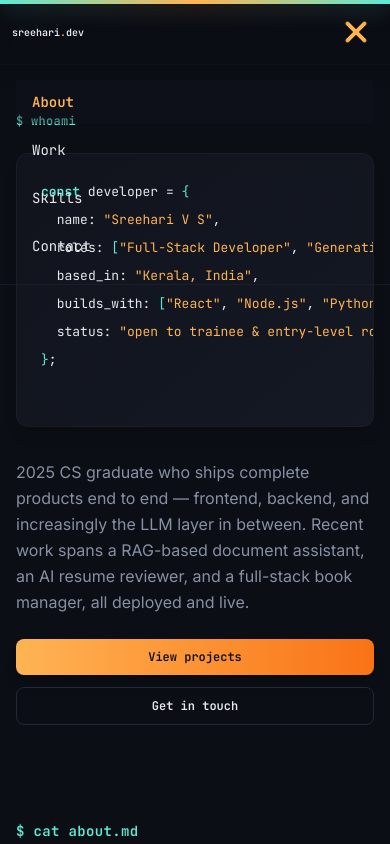
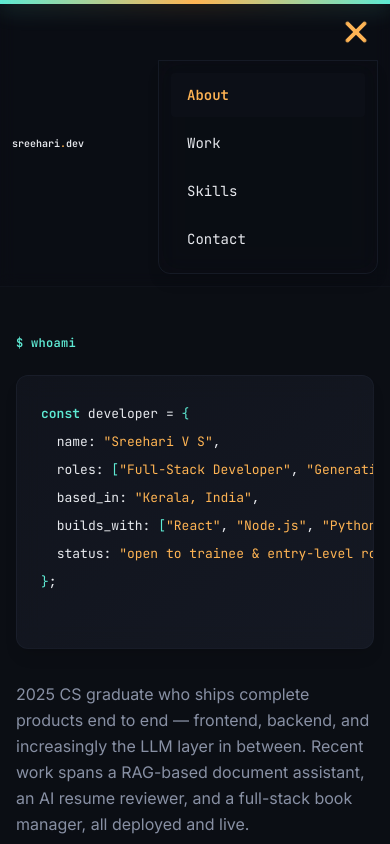
Before and after one commit to Sreeharivs1983/my-portfolio, a React (Vite) app: page / in a window 390 px wide. Both pictures are taken after a click on the button "Toggle menu". Shown: the top 844 px of the page. Built offline with nearby package versions, Linux system fonts and the light colour scheme.

Commit message:
Fix mobile nav alignment

```diff
--- a/src/components/Nav.jsx
+++ b/src/components/Nav.jsx
@@ -12,6 +12,18 @@ export default function Nav() {
   const [active, setActive] = useState('')
   const [isScrolled, setIsScrolled] = useState(false)
   const [mobileMenuOpen, setMobileMenuOpen] = useState(false)
+
+  const handleNavClick = (href) => {
+    const targetId = href.replace('#', '')
+    const target = document.getElementById(targetId)
+
+    setActive(href)
+    setMobileMenuOpen(false)
+
+    if (target) {
+      target.scrollIntoView({ behavior: 'smooth', block: 'start' })
+    }
+  }
 
   useEffect(() => {
     const handleScroll = () => {
@@ -43,9 +55,13 @@ export default function Nav() {
           : 'border-b border-line/20 bg-bg/40 backdrop-blur'
       }`}
     >
-      <nav className="mx-auto flex max-w-4xl items-center justify-between px-3 sm:px-6 py-3 sm:py-4 gap-4">
+      <nav className="relative mx-auto flex max-w-4xl items-center justify-between px-3 sm:px-6 py-3 sm:py-4 gap-4">
         <motion.a
           href="#top"
+          onClick={(e) => {
+            e.preventDefault()
+            handleNavClick('#top')
+          }}
           initial={{ opacity: 0, x: -20 }}
           animate={{ opacity: 1, x: 0 }}
           transition={{ duration: 0.5 }}
@@ -56,10 +72,10 @@ export default function Nav() {
           sreehari<span className="text-amber">.</span>dev
         </motion.a>
 
-        {/* Mobile Menu Button - Only on Mobile */}
+        <div className="md:hidden ml-auto flex flex-col items-end gap-2">
           <motion.button
             onClick={() => setMobileMenuOpen(!mobileMenuOpen)}
-          className="md:hidden flex flex-col gap-1.5 z-50 p-2"
+            className="flex flex-col gap-1.5 z-50 p-2"
             whileTap={{ scale: 0.9 }}
             aria-label="Toggle menu"
           >
@@ -76,6 +92,44 @@ export default function Nav() {
               className="w-7 h-1 bg-amber rounded-full"
             />
           </motion.button>
+
+          <motion.div
+            initial={false}
+            animate={
+              mobileMenuOpen
+                ? { opacity: 1, height: 'auto', x: 0 }
+                : { opacity: 0, height: 0, x: 32, pointerEvents: 'none' }
+            }
+            transition={{ duration: 0.25, ease: 'easeOut' }}
+            className="bg-bg/98 backdrop-blur-md border border-line/50 rounded-b-xl shadow-lg overflow-hidden w-[220px]"
+          >
+            <motion.ul className="flex flex-col gap-1 font-mono text-sm text-muted px-3 py-3">
+              {LINKS.map((link, i) => (
+                <motion.li
+                  key={link.href}
+                  className="w-full"
+                  initial={{ opacity: 0, x: -20 }}
+                  animate={mobileMenuOpen ? { opacity: 1, x: 0 } : { opacity: 0, x: -20 }}
+                  transition={{ duration: 0.2, delay: i * 0.05 }}
+                >
+                  <motion.a
+                    href={link.href}
+                    onClick={(e) => {
+                      e.preventDefault()
+                      handleNavClick(link.href)
+                    }}
+                    className={`block py-3 px-4 rounded transition-all duration-300 ${
+                      active === link.href ? 'text-amber font-semibold bg-surface/40' : 'text-ink hover:text-amber hover:bg-surface/20'
+                    }`}
+                    whileHover={{ x: 8 }}
+                  >
+                    {link.label}
+                  </motion.a>
+                </motion.li>
+              ))}
+            </motion.ul>
+          </motion.div>
+        </div>
 
         {/* Desktop Menu - Hidden on Mobile */}
         <motion.ul
@@ -94,6 +148,10 @@ export default function Nav() {
             >
               <motion.a
                 href={link.href}
+                onClick={(e) => {
+                  e.preventDefault()
+                  handleNavClick(link.href)
+                }}
                 className={`transition-all duration-300 ${
                   active === link.href ? 'text-ink font-semibold' : 'hover:text-ink'
                 }`}
@@ -111,35 +169,6 @@ export default function Nav() {
           ))}
         </motion.ul>
 
-        {/* Mobile Menu */}
-        <motion.div
-          animate={mobileMenuOpen ? { opacity: 1, height: 'auto' } : { opacity: 0, height: 0, pointerEvents: 'none' }}
-          transition={{ duration: 0.3 }}
-          className="absolute top-full left-0 right-0 md:hidden bg-bg/98 backdrop-blur-md border-b border-line/50 overflow-hidden"
-        >
-          <motion.ul className="flex flex-col gap-1 font-mono text-sm text-muted px-4 py-4">
-            {LINKS.map((link, i) => (
-              <motion.li
-                key={link.href}
-                className="w-full"
-                initial={{ opacity: 0, x: -20 }}
-                animate={mobileMenuOpen ? { opacity: 1, x: 0 } : { opacity: 0, x: -20 }}
-                transition={{ duration: 0.2, delay: i * 0.05 }}
-              >
-                <motion.a
-                  href={link.href}
-                  onClick={() => setMobileMenuOpen(false)}
-                  className={`block py-3 px-4 rounded transition-all duration-300 ${
-                    active === link.href ? 'text-amber font-semibold bg-surface/40' : 'text-ink hover:text-amber hover:bg-surface/20'
-                  }`}
-                  whileHover={{ x: 8 }}
-                >
-                  {link.label}
-                </motion.a>
-              </motion.li>
-            ))}
-          </motion.ul>
-        </motion.div>
       </nav>
     </header>
   )
--- a/src/index.css
+++ b/src/index.css
@@ -5,6 +5,11 @@
 @layer base {
   html {
     scroll-behavior: smooth;
+  }
+
+  section[id],
+  [id="top"] {
+    scroll-margin-top: 5rem;
   }
 
   body {
```
Lines whose indentation alone changed are shown as unchanged.
